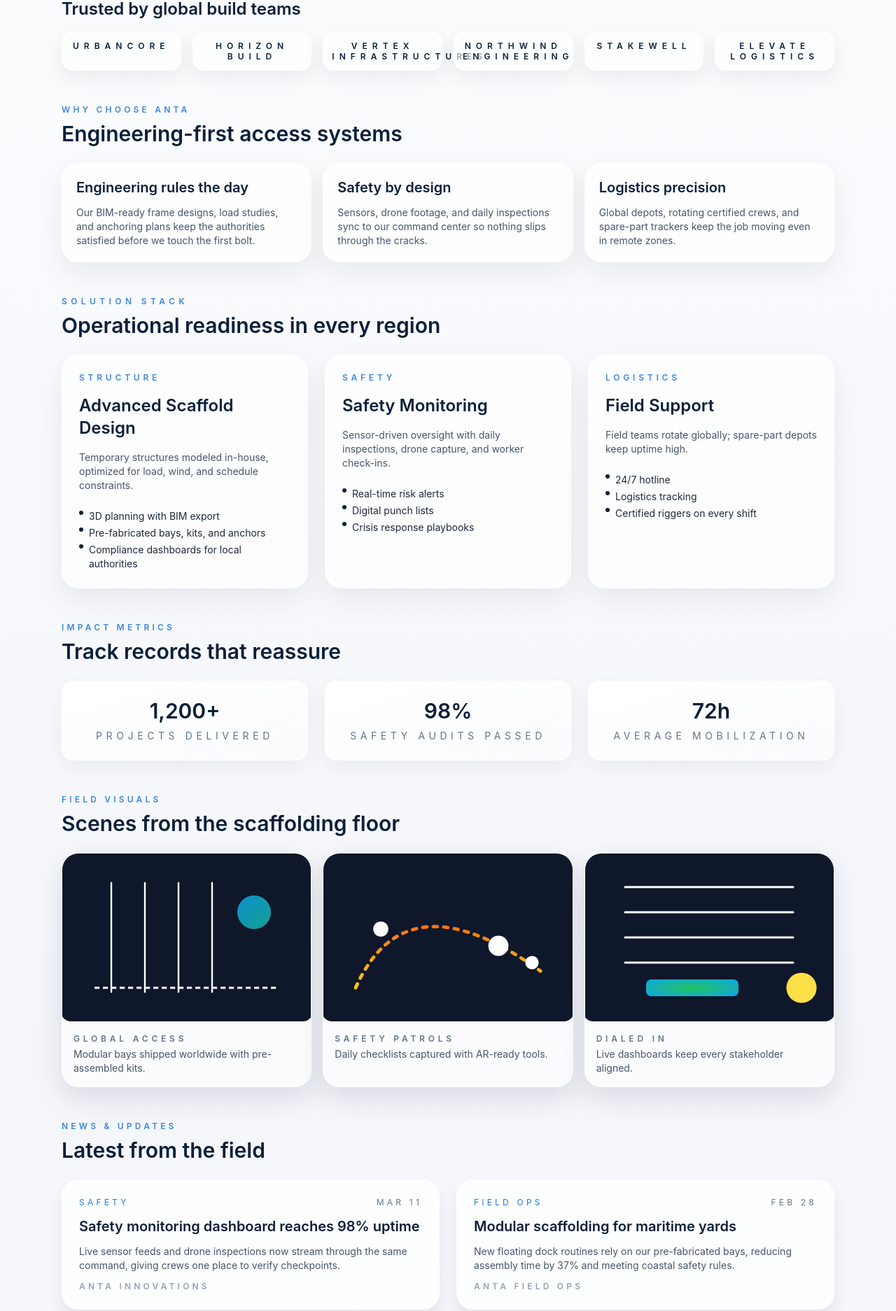
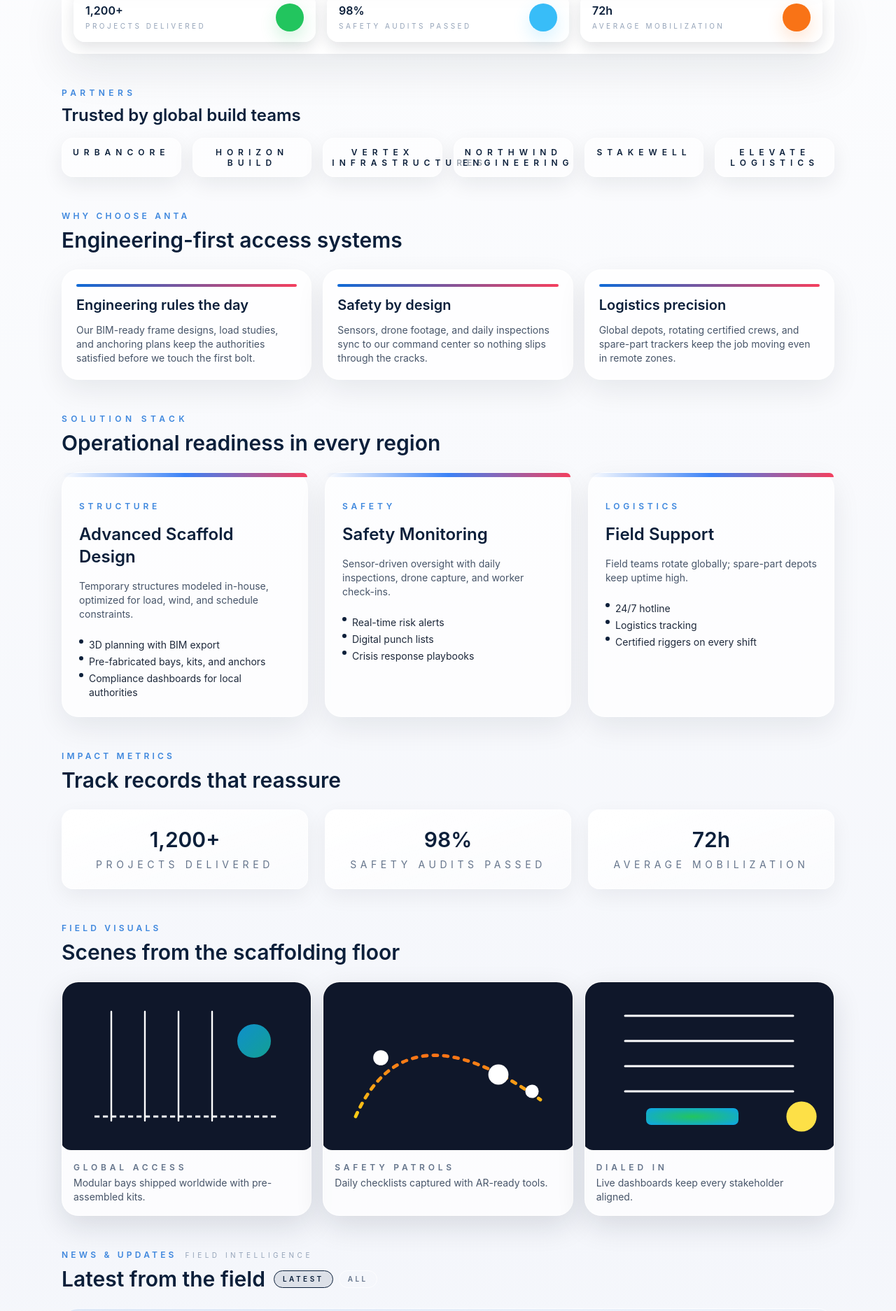
Before and after one commit to thichcode/landing-page, a Next.js app: page /service in a window 1280 px wide. Shown: the part 865-2739 px from the top of the page at 70% size. Built offline with nearby package versions, Linux system fonts and the light colour scheme.

Commit message:
feat: polish UI/UX

```diff
--- a/app/[locale]/page.tsx
+++ b/app/[locale]/page.tsx
@@ -8,6 +8,7 @@ import { ProcessTimeline } from '@/components/ProcessTimeline';
 import { PostsSection } from '@/components/PostsSection';
 import { SolutionGrid } from '@/components/SolutionGrid';
 import { StatGrid } from '@/components/StatGrid';
+import { StatsStrip } from '@/components/StatsStrip';
 import { TestimonialSection } from '@/components/TestimonialSection';
 import { WhyChoose } from '@/components/WhyChoose';
 import { getLocaleData, supportedLocales } from '@/lib/locale';
@@ -47,6 +48,7 @@ export default async function LandingPage({ params }: LocaleParams) {
     <main className="mx-auto flex w-full max-w-6xl flex-col gap-8 px-4 pb-16 pt-10 sm:px-6 lg:gap-12">
       <NavBar />
       <Hero content={copy.hero} />
+      <StatsStrip stats={copy.stats} />
       <PartnersSection />
       <WhyChoose />
 
--- a/components/NavBar.tsx
+++ b/components/NavBar.tsx
@@ -1,3 +1,5 @@
+'use client';
+
 import { LocaleSwitcher } from './LocaleSwitcher';
 
 const navLinks = [
@@ -9,23 +11,29 @@ const navLinks = [
 
 export function NavBar() {
   return (
-    <nav className="sticky top-0 z-40 flex items-center justify-between rounded-[48px] border border-white/40 bg-white/70 px-6 py-4 shadow-[0_15px_60px_rgba(15,23,42,0.12)] backdrop-blur-lg">
+    <nav className="sticky top-0 z-40 flex flex-wrap items-center justify-between gap-4 rounded-[48px] border border-white/40 bg-white/80 px-4 py-3 shadow-[0_15px_60px_rgba(15,23,42,0.12)] backdrop-blur-lg transition-all duration-300 lg:px-6 lg:py-4">
       <div className="flex items-center gap-2 text-sm font-semibold tracking-[0.45em] text-dark-blue">
         <span className="h-10 w-10 rounded-full bg-dark-blue/90" />
         <span>Anta Access</span>
       </div>
       <div className="hidden items-center gap-6 text-xs font-semibold uppercase tracking-[0.35em] text-slate-500 lg:flex">
         {navLinks.map((link) => (
-          <a key={link.href} href={link.href} className="transition hover:text-dark-blue">
+          <a
+            key={link.href}
+            href={link.href}
+            className="transition hover:text-dark-blue focus-visible:text-dark-blue focus-visible:outline-none focus-visible:ring focus-visible:ring-primary/50"
+          >
             {link.label}
           </a>
         ))}
       </div>
       <div className="flex items-center gap-4">
-        <LocaleSwitcher />
+        <div className="hidden lg:block">
+          <LocaleSwitcher />
+        </div>
         <a
           href="#contact"
-          className="rounded-full bg-dark-blue px-4 py-2 text-xs font-semibold uppercase tracking-[0.35em] text-white transition hover:bg-[#0a1731]"
+          className="rounded-full bg-dark-blue px-4 py-2 text-xs font-semibold uppercase tracking-[0.35em] text-white transition hover:bg-[#0a1731] focus-visible:outline-none focus-visible:ring focus-visible:ring-white/60"
         >
           Request quote
         </a>
--- a/components/PostsSection.tsx
+++ b/components/PostsSection.tsx
@@ -1,6 +1,26 @@
+'use client';
+
+import { useMemo, useState } from 'react';
 import { Post } from '@/lib/posts';
 
+const filters = [
+  { key: 'latest', label: 'Latest' },
+  { key: 'all', label: 'All' },
+] as const;
+
+type FilterKey = typeof filters[number]['key'];
+
 export function PostsSection({ posts }: { posts: Post[] }) {
+  const [view, setView] = useState<FilterKey>('latest');
+  const displayPosts = useMemo(() => {
+    if (view === 'all') {
+      return posts;
+    }
+    return posts.slice(0, 3);
+  }, [posts, view]);
+  const featured = displayPosts[0];
+  const remainder = displayPosts.slice(1);
+
   if (!posts.length) {
     return null;
   }
@@ -8,19 +28,61 @@ export function PostsSection({ posts }: { posts: Post[] }) {
   return (
     <section id="news-feed" className="space-y-6">
       <div className="flex flex-col gap-2">
-        <p className="text-xs font-semibold uppercase tracking-[0.35em] text-primary/80">News & updates</p>
-        <h2 className="text-3xl font-semibold text-dark-blue">Latest from the field</h2>
+        <div className="flex flex-wrap items-center gap-3">
+          <p className="text-xs font-semibold uppercase tracking-[0.35em] text-primary/80">News & updates</p>
+          <span className="text-[10px] uppercase tracking-[0.45em] text-slate-400">Field intelligence</span>
+        </div>
+        <div className="flex items-center gap-3">
+          <h2 className="text-3xl font-semibold text-dark-blue">Latest from the field</h2>
+          <div className="flex gap-2">
+            {filters.map((filter) => (
+              <button
+                key={filter.key}
+                className={`rounded-full border px-3 py-1 text-[10px] font-semibold uppercase tracking-[0.35em] transition focus-visible:outline-none focus-visible:ring focus-visible:ring-primary/60 ${
+                  view === filter.key
+                    ? 'border-dark-blue bg-dark-blue/10 text-dark-blue'
+                    : 'border-white/70 text-slate-500 hover:border-dark-blue'
+                }`}
+                onClick={() => setView(filter.key)}
+                aria-pressed={view === filter.key}
+              >
+                {filter.label}
+              </button>
+            ))}
+          </div>
+        </div>
       </div>
-      <div className="grid gap-6 md:grid-cols-2">
-        {posts.map((post) => (
-          <article key={post.id} className="flex h-full flex-col gap-3 rounded-3xl border border-white/70 bg-white/80 p-6 shadow-[0_15px_25px_rgba(15,23,42,0.08)]">
-            <div className="flex items-center justify-between text-xs uppercase tracking-[0.35em] text-slate-500">
+
+      {featured && (
+        <article className="grid gap-6 rounded-3xl border border-white/70 bg-gradient-to-br from-primary/10 to-white p-6 md:grid-cols-[1.3fr,0.7fr]">
+          <div className="space-y-3">
+            <p className="text-[10px] uppercase tracking-[0.45em] text-primary">Featured</p>
+            <h3 className="text-2xl font-semibold text-dark-blue">{featured.title}</h3>
+            <p className="text-sm text-slate-600">{featured.summary}</p>
+            <div className="flex items-center gap-2 text-[10px] uppercase tracking-[0.35em] text-slate-500">
+              <span>{featured.category}</span>
+              <span>·</span>
+              <span>{new Date(featured.publishedAt).toLocaleDateString()}</span>
+            </div>
+          </div>
+          <div className="rounded-2xl border border-white/70 bg-white/50 p-4 text-xs text-slate-500">
+            <p className="text-[10px] uppercase tracking-[0.4em] text-slate-400">Lead author</p>
+            <p className="text-lg font-semibold text-dark-blue">{featured.author}</p>
+            <p className="mt-4 text-[11px] text-slate-500">Field update • {featured.category}</p>
+          </div>
+        </article>
+      )}
+
+      <div className="grid gap-4 md:grid-cols-2">
+        {remainder.map((post) => (
+          <article key={post.id} className="space-y-2 rounded-3xl border border-white/70 bg-white/80 p-5 shadow-[0_15px_35px_rgba(15,23,42,0.08)]">
+            <div className="flex items-center justify-between text-[10px] uppercase tracking-[0.35em] text-slate-500">
               <span className="text-primary/90">{post.category}</span>
-              <span>{new Date(post.publishedAt).toLocaleDateString(undefined, { month: 'short', day: 'numeric' })}</span>
+              <span>{new Date(post.publishedAt).toLocaleDateString()}</span>
             </div>
-            <h3 className="text-xl font-semibold text-dark-blue">{post.title}</h3>
+            <h3 className="text-lg font-semibold text-dark-blue">{post.title}</h3>
             <p className="text-sm text-slate-600">{post.summary}</p>
-            <p className="mt-auto text-xs font-semibold uppercase tracking-[0.35em] text-slate-400">{post.author}</p>
+            <p className="text-xs font-semibold uppercase tracking-[0.35em] text-slate-400">{post.author}</p>
           </article>
         ))}
       </div>
--- a/components/ProcessTimeline.tsx
+++ b/components/ProcessTimeline.tsx
@@ -6,13 +6,18 @@ type Step = {
 export function ProcessTimeline({ steps }: { steps: Step[] }) {
   return (
     <section className="grid gap-8 lg:grid-cols-4">
-      {steps.map((step) => (
-        <article key={step.title} className="rounded-2xl border border-white/60 bg-white/80 p-5 shadow-[0_15px_25px_rgba(15,23,42,0.08)]">
-          <div className="inline-flex items-center justify-center rounded-full border border-primary/40 p-3 text-sm font-semibold uppercase tracking-[0.35em] text-primary">
-            Step
-          </div>
-          <h3 className="mt-4 text-xl font-semibold text-dark-blue">{step.title}</h3>
-          <p className="mt-2 text-sm text-slate-600">{step.description}</p>
+      {steps.map((step, idx) => (
+        <article
+          key={step.title}
+          className="flex flex-col gap-3 rounded-2xl border border-white/60 bg-white/80 p-5 shadow-[0_15px_25px_rgba(15,23,42,0.08)]"
+        >
+          <span
+            className="self-start rounded-full bg-gradient-to-r from-primary to-accent px-3 py-1 text-[10px] font-semibold uppercase tracking-[0.35em] text-white"
+          >
+            Step {idx + 1}
+          </span>
+          <h3 className="text-xl font-semibold text-dark-blue">{step.title}</h3>
+          <p className="text-sm text-slate-600">{step.description}</p>
         </article>
       ))}
     </section>
--- a/components/SolutionGrid.tsx
+++ b/components/SolutionGrid.tsx
@@ -8,11 +8,15 @@ type Solution = {
 export function SolutionGrid({ solutions }: { solutions: Solution[] }) {
   return (
     <section className="grid gap-6 md:grid-cols-2 lg:grid-cols-3">
-      {solutions.map((solution) => (
+      {solutions.map((solution, index) => (
         <article
           key={solution.title}
-          className="flex flex-col gap-4 rounded-3xl border border-white/60 bg-white/70 p-6 shadow-[0_15px_40px_rgba(15,23,42,0.08)]"
+          className="relative flex flex-col gap-4 rounded-3xl border border-white/60 bg-white/70 p-6 pt-10 shadow-[0_15px_40px_rgba(15,23,42,0.08)]"
         >
+          <div
+            className="absolute left-0 top-0 h-1.5 w-full rounded-t-3xl"
+            style={{ background: `linear-gradient(90deg, rgba(15,23,42,0) 0%, rgba(59,130,246,1) 50%, rgba(244,63,94,1) 100%)` }}
+          />
           <span className="text-xs font-semibold tracking-[0.4em] text-primary/80">{solution.tag}</span>
           <h3 className="text-2xl font-semibold text-dark-blue">{solution.title}</h3>
           <p className="text-sm text-slate-600">{solution.description}</p>
--- /dev/null
+++ b/components/StatsStrip.tsx
@@ -0,0 +1,27 @@
+type Stat = {
+  value: string;
+  label: string;
+};
+
+export function StatsStrip({ stats }: { stats: Stat[] }) {
+  const accent = ['#22c55e', '#38bdf8', '#f97316'];
+  return (
+    <section className="grid w-full grid-cols-1 gap-4 rounded-3xl border border-white/70 bg-white shadow-[0_25px_60px_rgba(15,23,42,0.08)] p-4 sm:grid-cols-3">
+      {stats.map((stat, index) => (
+        <div
+          key={stat.label}
+          className="flex items-center justify-between gap-3 rounded-2xl border border-white/70 bg-white/70 px-4 py-3 text-sm text-slate-700 shadow-[0_8px_20px_rgba(15,23,42,0.12)]"
+        >
+          <div className="flex flex-col">
+            <p className="text-base font-semibold text-dark-blue">{stat.value}</p>
+            <p className="text-[10px] uppercase tracking-[0.35em] text-slate-400">{stat.label}</p>
+          </div>
+          <span
+            className="h-10 w-10 rounded-full"
+            style={{ background: accent[index % accent.length], boxShadow: `0 10px 25px ${accent[index % accent.length]}33` }}
+          />
+        </div>
+      ))}
+    </section>
+  );
+}
--- a/components/WhyChoose.tsx
+++ b/components/WhyChoose.tsx
@@ -22,7 +22,11 @@ export function WhyChoose() {
       </div>
       <div className="grid gap-4 md:grid-cols-3">
         {reasons.map((reason) => (
-          <article key={reason.title} className="space-y-3 rounded-3xl border border-white/70 bg-white/80 p-5 shadow-[0_15px_40px_rgba(15,23,42,0.08)]">
+          <article
+            key={reason.title}
+            className="space-y-3 rounded-3xl border border-white/70 bg-white/80 p-5 shadow-[0_15px_40px_rgba(15,23,42,0.08)]"
+          >
+            <div className="h-1 rounded-full bg-gradient-to-r from-primary to-accent" />
             <h3 className="text-xl font-semibold text-dark-blue">{reason.title}</h3>
             <p className="text-sm text-slate-600">{reason.body}</p>
           </article>
```
